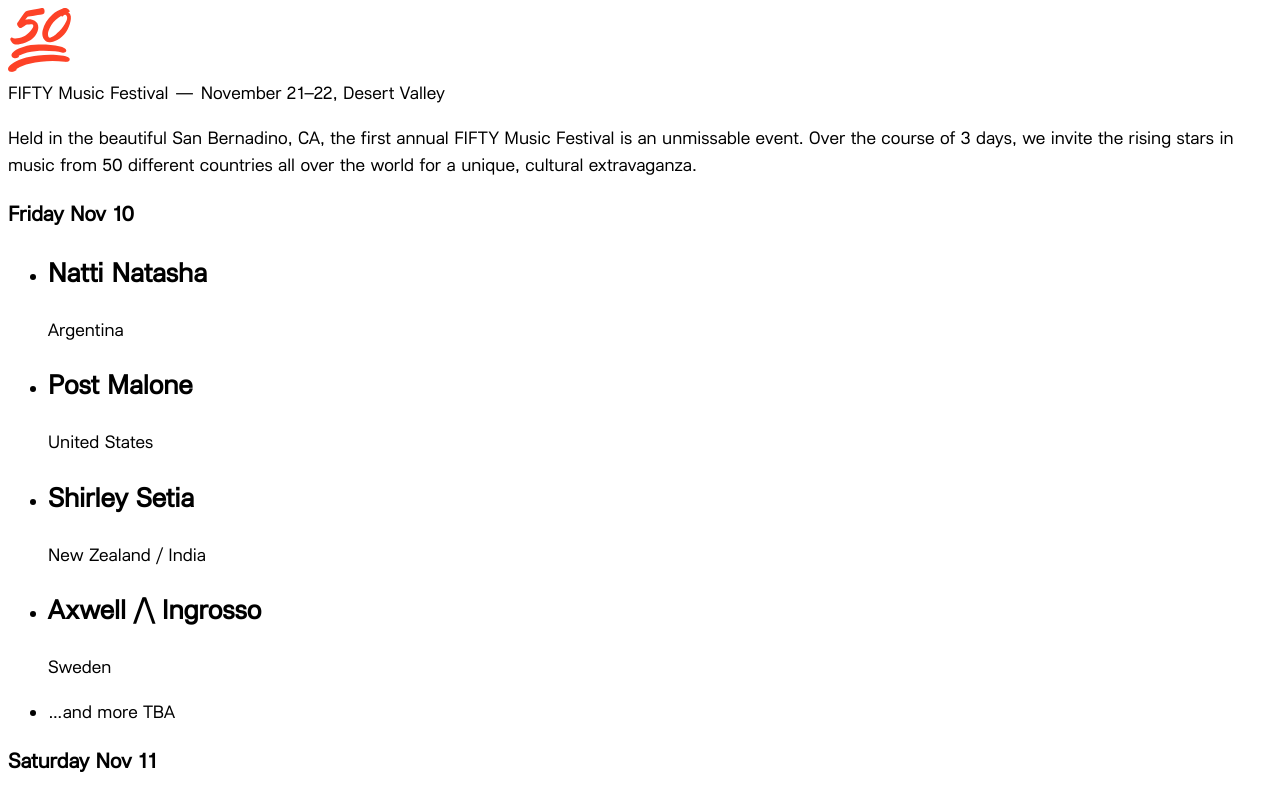
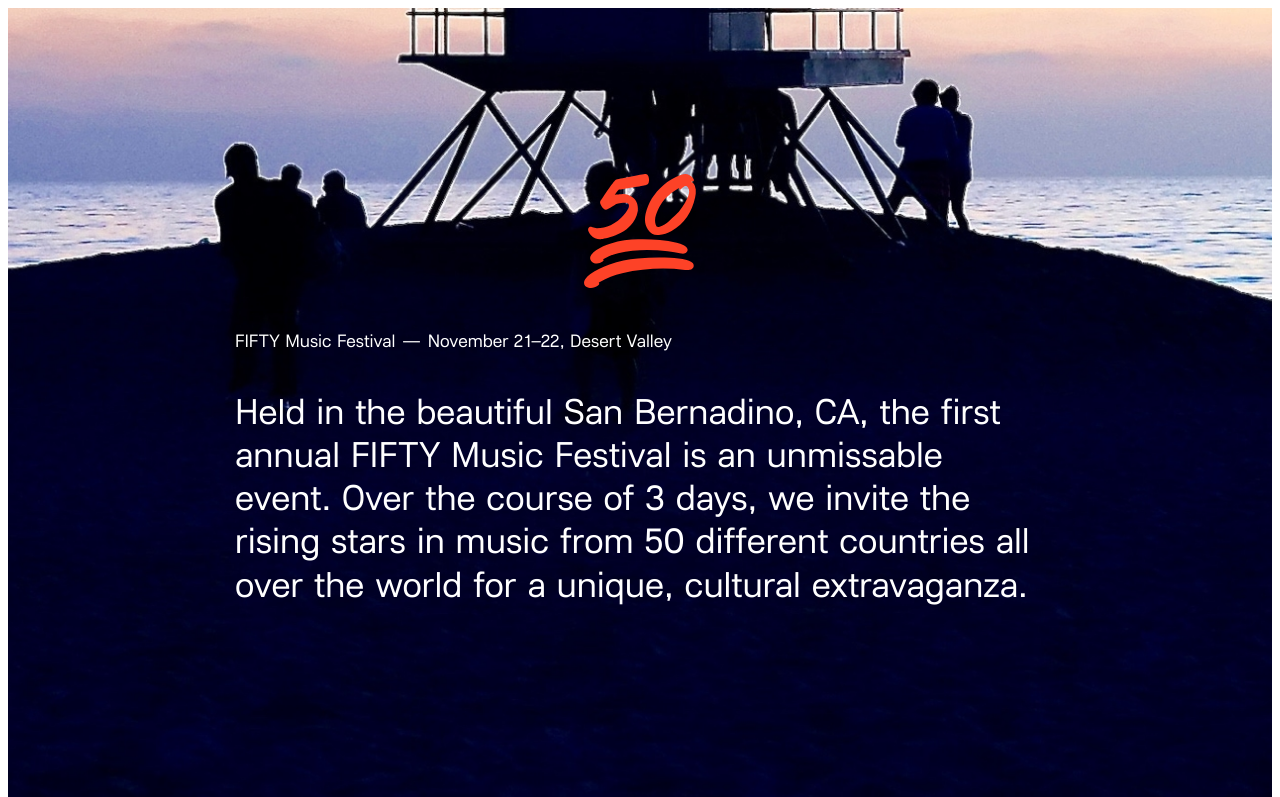
Before and after one commit to negilaxu/fifty-festival, a plain HTML site: page index.html in a window 1280 px wide. Shown: the top 797 px of the page. Drawn offline with Linux system fonts and the light colour scheme.

Commit message:
style: initial stying of intro section

```diff
--- a/style.css
+++ b/style.css
@@ -3,3 +3,47 @@ body {
     font-size: 18px;
     line-height: 1.5;
 }
+
+.section {
+    min-height: 100vh;
+    display: flex;
+
+    &-pad {
+        padding-left: 5vw;
+        padding-right: 5vw;
+    }
+}
+
+.container {
+    max-width: 810px;
+    margin: auto;
+}
+
+.intro {
+    background-image: url(./assets/images/intro.jpg);
+    color: #ffffff;
+
+    p {
+        font-size: 36px;
+        line-height: 1.2;
+    }
+}
+
+.logo {
+    display: block;
+    text-align: center;
+    margin-bottom: 32px;
+    margin-left: auto;
+    margin-right: auto;
+    max-width: 112px;
+
+    img {
+        width: 100%;
+    }
+}
+
+.bg-cover {
+    background-size: cover;
+    background-position: center;
+    background-repeat: no-repeat;
+}
```
